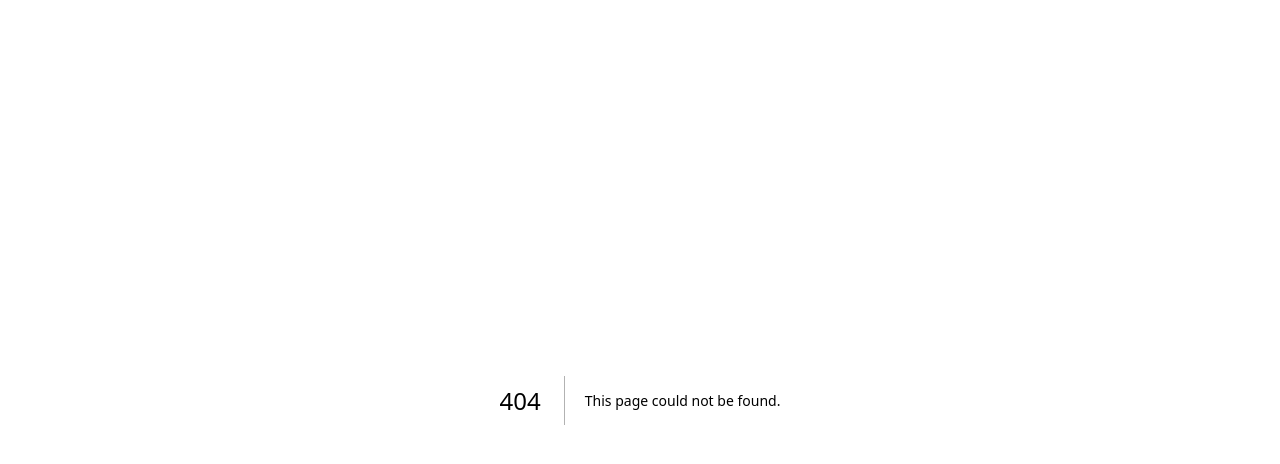
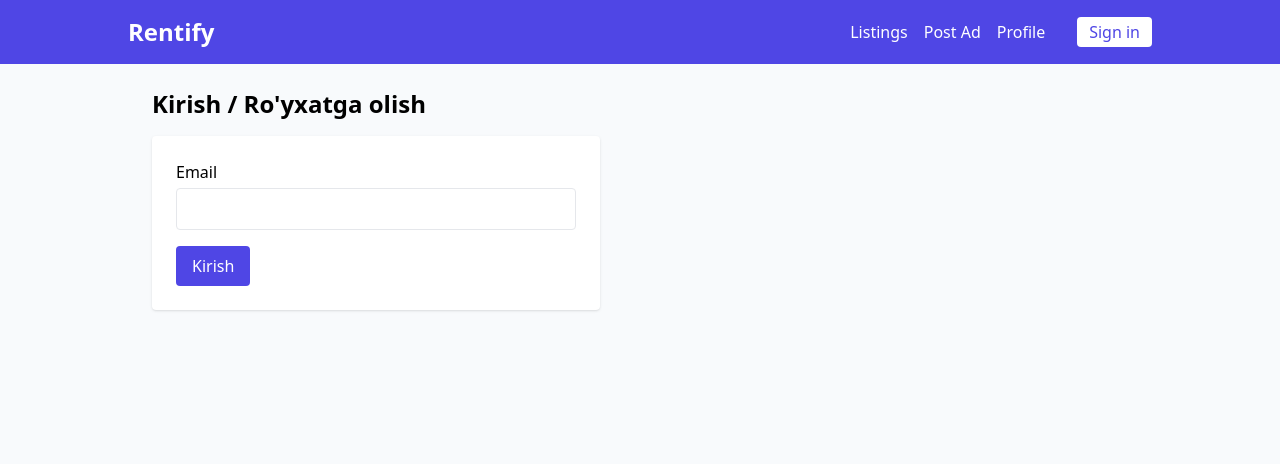
Before and after one commit to elyor0110/rentify, a Next.js app: page /auth in a window 1280 px wide. Before the commit this address had no page. Shown: the top 464 px of the page. Built offline with nearby package versions, Linux system fonts and the light colour scheme; no server answers.

Commit message:
Create auth.js

```diff
--- /dev/null
+++ b/pages/auth.js
@@ -0,0 +1,26 @@
+import { useState } from "react";
+import { supabase } from "../lib/supabaseClient";
+import Layout from "../components/Layout";
+
+export default function Auth() {
+  const [email, setEmail] = useState("");
+  const [msg, setMsg] = useState("");
+
+  async function signIn(e) {
+    e.preventDefault();
+    const { error } = await supabase.auth.signInWithOtp({ email });
+    if (error) setMsg("Xatolik: " + error.message);
+    else setMsg("Emailga link yuborildi (demo).");
+  }
+
+  return (
+    <Layout>
+      <h2 className="text-2xl font-bold mb-4">Kirish / Ro'yxatga olish</h2>
+      <form onSubmit={signIn} className="bg-white p-6 rounded shadow max-w-md">
+        <label className="block">Email<input value={email} onChange={e=>setEmail(e.target.value)} className="w-full p-2 mt-1 border rounded"/></label>
+        <div className="mt-4"><button className="px-4 py-2 bg-indigo-600 text-white rounded">Kirish</button></div>
+        {msg && <p className="mt-3 text-green-600">{msg}</p>}
+      </form>
+    </Layout>
+  );
+}
```
